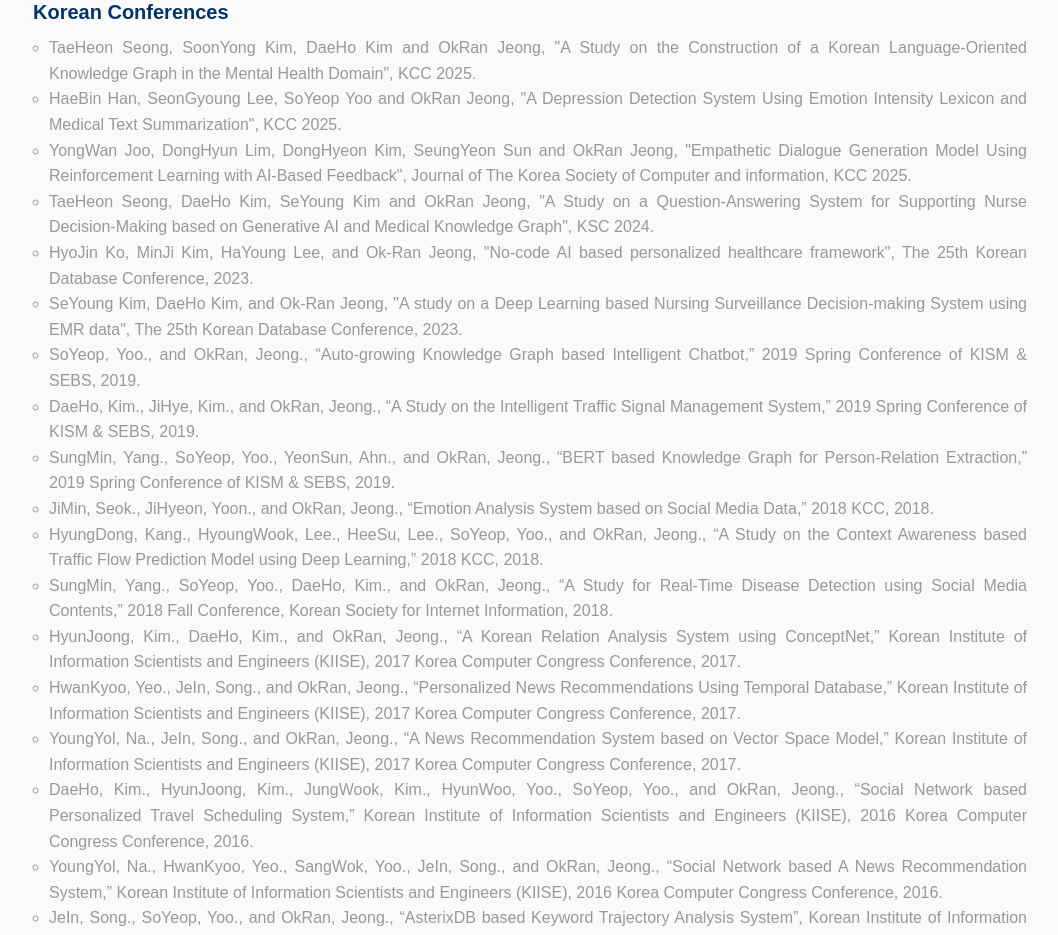
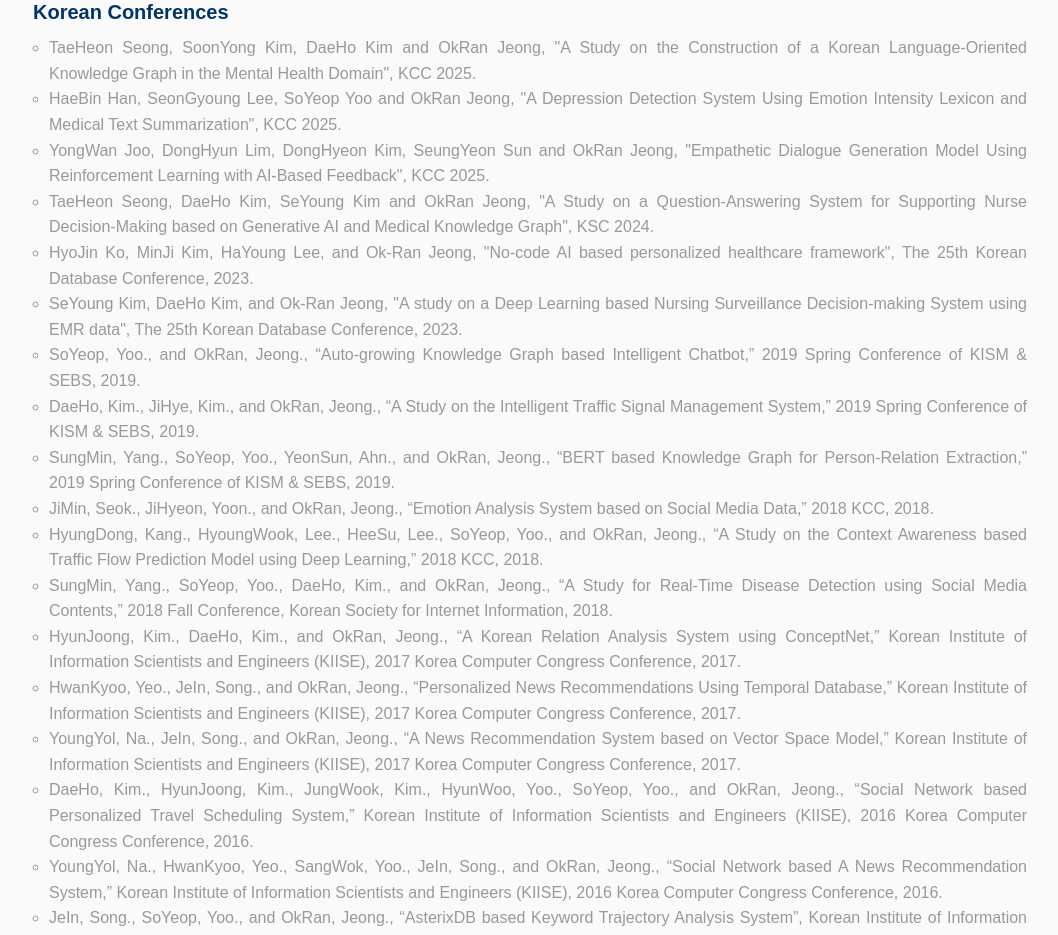
Before and after one commit to IDALab-Gachon/idalab, a React (Create React App) app: page /publications in a window 1280 px wide. Shown: the part 3480-4415 px from the top of the page, without its empty margins (110-1168 px from the left). Built offline with nearby package versions, Linux system fonts and the light colour scheme.

Commit message:
publication 수정2

```diff
--- a/src/Pages/Publications.js
+++ b/src/Pages/Publications.js
@@ -784,7 +784,7 @@ const Publications = () => {
             <PubListItem>
               YongWan Joo, DongHyun Lim, DongHyeon Kim, SeungYeon Sun and OkRan Jeong,
               "Empathetic Dialogue Generation Model Using Reinforcement Learning with
-              AI-Based Feedback", Journal of The Korea Society of Computer and information, KCC 2025.
+              AI-Based Feedback", KCC 2025.
             </PubListItem>
             <PubListItem>
               TaeHeon Seong, DaeHo Kim, SeYoung Kim and OkRan Jeong, "A Study on
```
